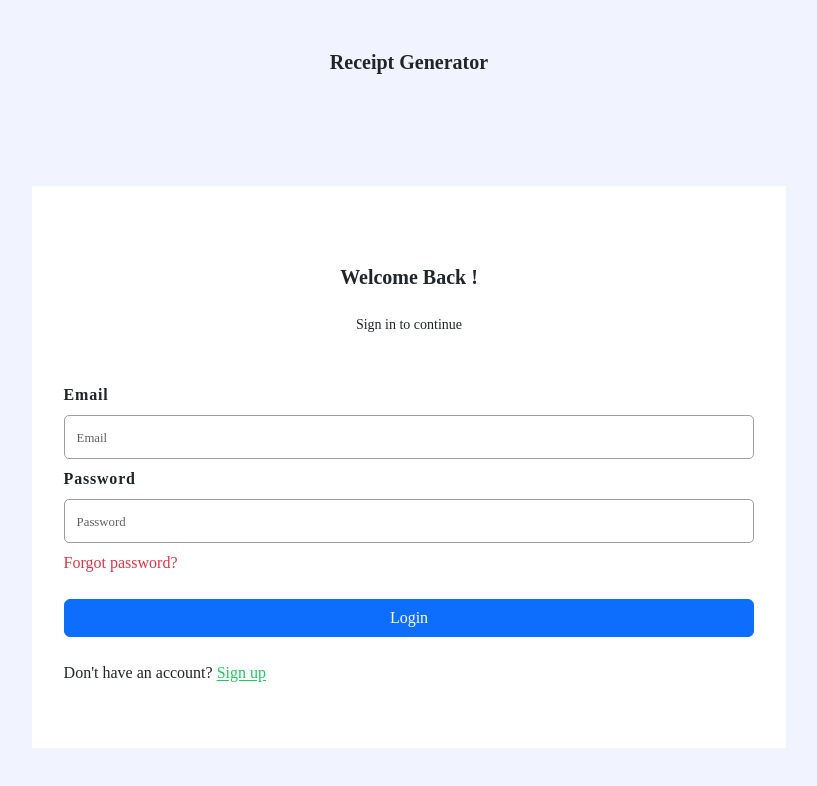
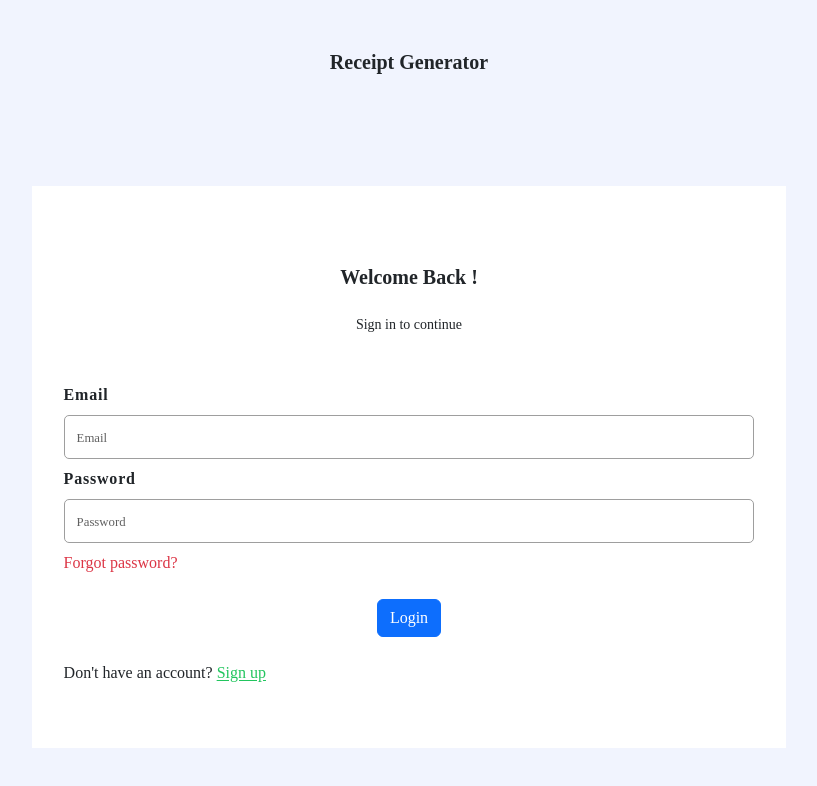
Before and after one commit to tobidechamp15/Receipt-Generator, a React (Create React App) app: page /login in a window 1280 px wide. Shown: the top 786 px of the page, without its empty margins (231-1048 px from the left). Built offline with nearby package versions, Linux system fonts and the light colour scheme; a web font is replaced by a local one.

Commit message:
dev changes

```diff
--- a/src/Components/Login.js
+++ b/src/Components/Login.js
@@ -36,9 +36,9 @@
                 <div className="text-danger">Forgot password?</div>
               </div>
               <div className="py-4 d-flex justify-content-center align-items-center">
-                <button className="btn btn-primary">
-                  <Link to="/home">Login</Link>
-                </button>
+                <Link to="/home">
+                  <button className="btn btn-primary">Login</button>
+                </Link>
               </div>
               <div>
                 <span className="me-1">Don't have an account?</span>
```
